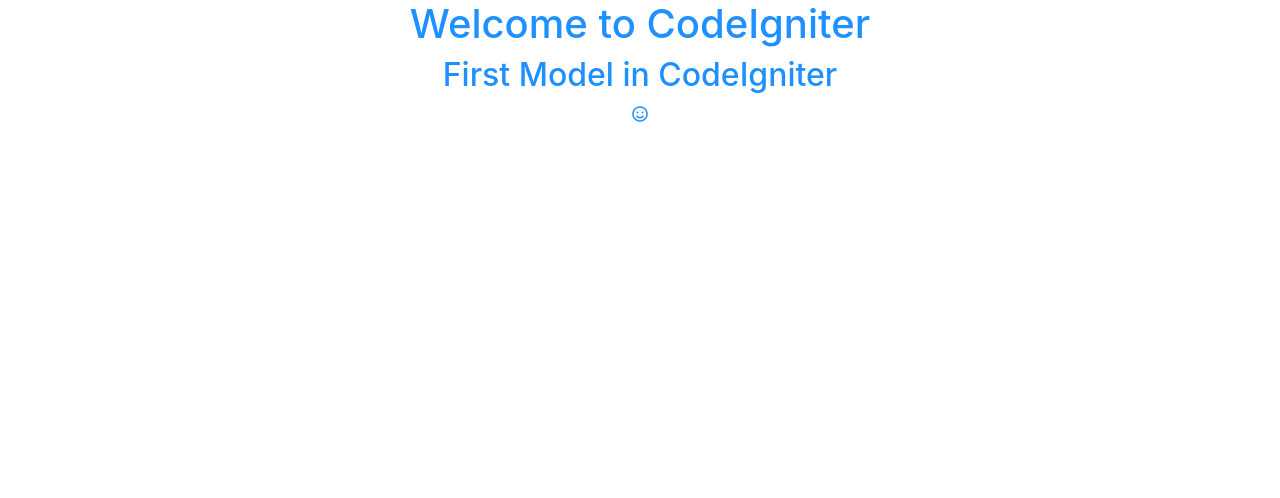
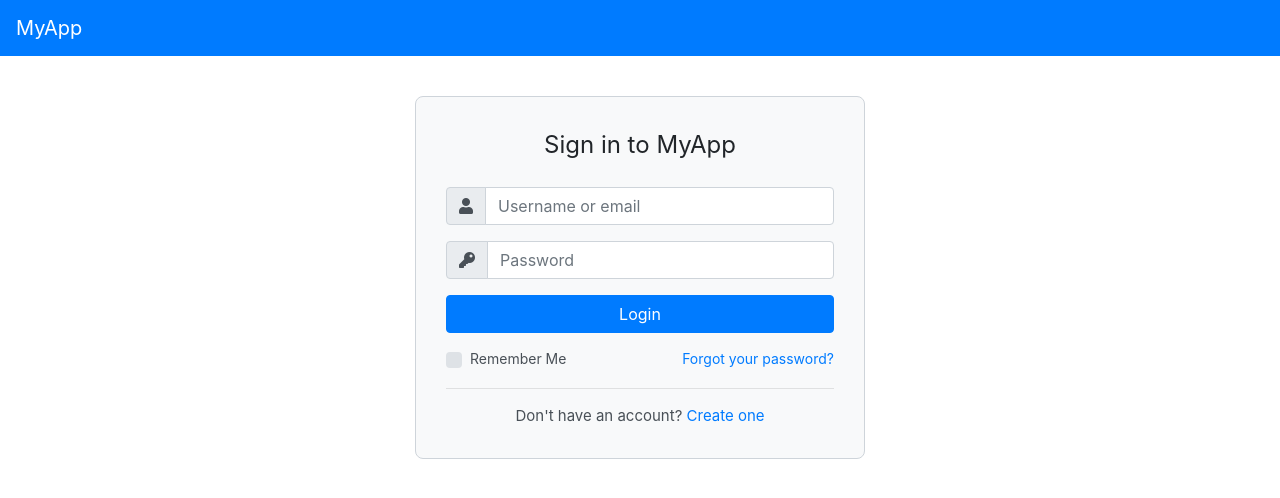
Before and after one commit to JoselynDRF/codeigniter-registration-login, a CodeIgniter app: page /development/ in a window 1280 px wide. Shown: the top 498 px of the page. Run offline with CodeIgniter, Linux system fonts and the light colour scheme; some libraries are stand-ins or nearby versions.

Commit message:
Create login layout

```diff
--- a/application/config/config.php
+++ b/application/config/config.php
@@ -23,7 +23,7 @@
 | a PHP script and you can easily do that on your own.
 |
 */
-$config['base_url'] = 'http://localhost/development/CodeIgniter-Template/';
+$config['base_url'] = 'http://localhost/development/CodeIgniter-Registration-Login/';
 
 /*
 |--------------------------------------------------------------------------
--- a/application/config/routes.php
+++ b/application/config/routes.php
@@ -49,6 +49,6 @@
 | Examples:	my-controller/index	-> my_controller/index
 |		my-controller/my-method	-> my_controller/my_method
 */
-$route['default_controller'] = 'home';
+$route['default_controller'] = 'login';
 $route['404_override'] = '';
 $route['translate_uri_dashes'] = FALSE;
--- a/application/controllers/Home.php
+++ b/application/controllers/Login.php
@@ -1,25 +1,23 @@
 <?php
 defined('BASEPATH') OR exit('No direct script access allowed');
 
-class Home extends CI_Controller {
+class Login extends CI_Controller {
 
 	function __construct() {
 		parent::__construct();
-		$this->load->model('home_model');
+		$this->load->model('user_model');
 	}
 
 	public function index()
 	{
-		$data['title'] = 'CodeIgniter - Template';
+		$data['title'] = 'Login Example';
 		$this->load->view('common/head', $data);
 
-		$data['description'] = 'Welcome to CodeIgniter';
-
 		// Load data from Model
-		$dataFromModel = $this->home_model->getData();
+		$dataFromModel = $this->user_model->getData();
 		$data['dataFromModel'] = $dataFromModel;
 
 		// Send to View
-		$this->load->view('home', $data);
+		$this->load->view('login', $data);
 	}
 }
--- a/application/models/Home_model.php
+++ b/application/models/User_model.php
@@ -1,7 +1,7 @@
 <?php
 defined('BASEPATH') OR exit('No direct script access allowed');
 
-class Home_model extends CI_Model {
+class User_model extends CI_Model {
 
 	public function getData() {
 		return 'First Model in CodeIgniter';
--- /dev/null
+++ b/application/views/common/navBar.php
@@ -0,0 +1,3 @@
+<nav class="navbar navbar-dark bg-primary">
+	<a class="navbar-brand" href="#"> MyApp </a>
+</nav>
--- a/application/views/home.php
+++ /dev/null
@@ -1,9 +0,0 @@
-<body>
-	<div class="container text-center">
-		<h1> <?= $description ?> </h1>
-		<h2> <?= $dataFromModel ?> </h2>
-		<span><i class="far fa-smile"></i></span>
-	</div>
-</body>
-
-</html>
--- /dev/null
+++ b/application/views/login.php
@@ -0,0 +1,54 @@
+<body>
+	<?php $this->load->view('common/navBar'); ?>
+
+	<div class="container">
+		<div class="login-form">
+			<form>
+				<fieldset>
+					<legend class="text-center mb-4"> Sign in to MyApp </legend>
+					<div class="form-group">
+						<label class="sr-only" for="username"> Username or email </label>
+						<div class="input-group">
+							<div class="input-group-prepend">
+								<div class="input-group-text">
+									<span><i class="fas fa-user"></i></span>
+								</div>
+							</div>
+							<input type="text" class="form-control" id="username" placeholder="Username or email">
+						</div>
+					</div>
+
+					<div class="form-group">
+						<label class="sr-only" for="password"> Password </label>
+						<div class="input-group">
+							<div class="input-group-prepend">
+								<div class="input-group-text">
+									<span><i class="fas fa-key"></i></span>
+								</div>
+							</div>
+							<input type="password" class="form-control" id="password" placeholder="Password">
+						</div>
+					</div>
+
+					<button type="submit" class="btn btn-primary btn-block"> Login </button>
+
+					<div class="d-flex justify-content-between rememberme">
+						<div class="custom-control custom-checkbox ">
+							<input type="checkbox" class="custom-control-input" id="rememberme">
+							<label class="custom-control-label" for="rememberme"> Remember Me </label>
+						</div>
+
+						<a href="#"> Forgot your password? </a>
+					</div>
+				</fieldset>
+			</form>
+
+			<div class="msg-new-account">
+				<hr>
+				<span> Don't have an account? <a href="#"> Create one </a> </span>
+			</div>
+		</div>
+	</div>
+
+</body>
+</html>
--- a/assets/css/styles.css
+++ b/assets/css/styles.css
@@ -1,3 +1,22 @@
-body {
-  color: #1E90FF;
+/* LOGIN STYLES */
+.login-form {
+  background-color: #f8f9fa;
+  border-radius: 8px;
+  border: 1px solid #ced4da;
+  margin: 40px auto;
+  max-width: 450px;
+  padding: 30px;
 }
+
+.rememberme {
+  color: #495057;
+  font-size: 14px;
+  margin-top: 15px;
+  user-select: none;
+}
+
+.msg-new-account {
+  color: #495057;
+  font-size: 15px;
+  text-align: center;
+}
```
